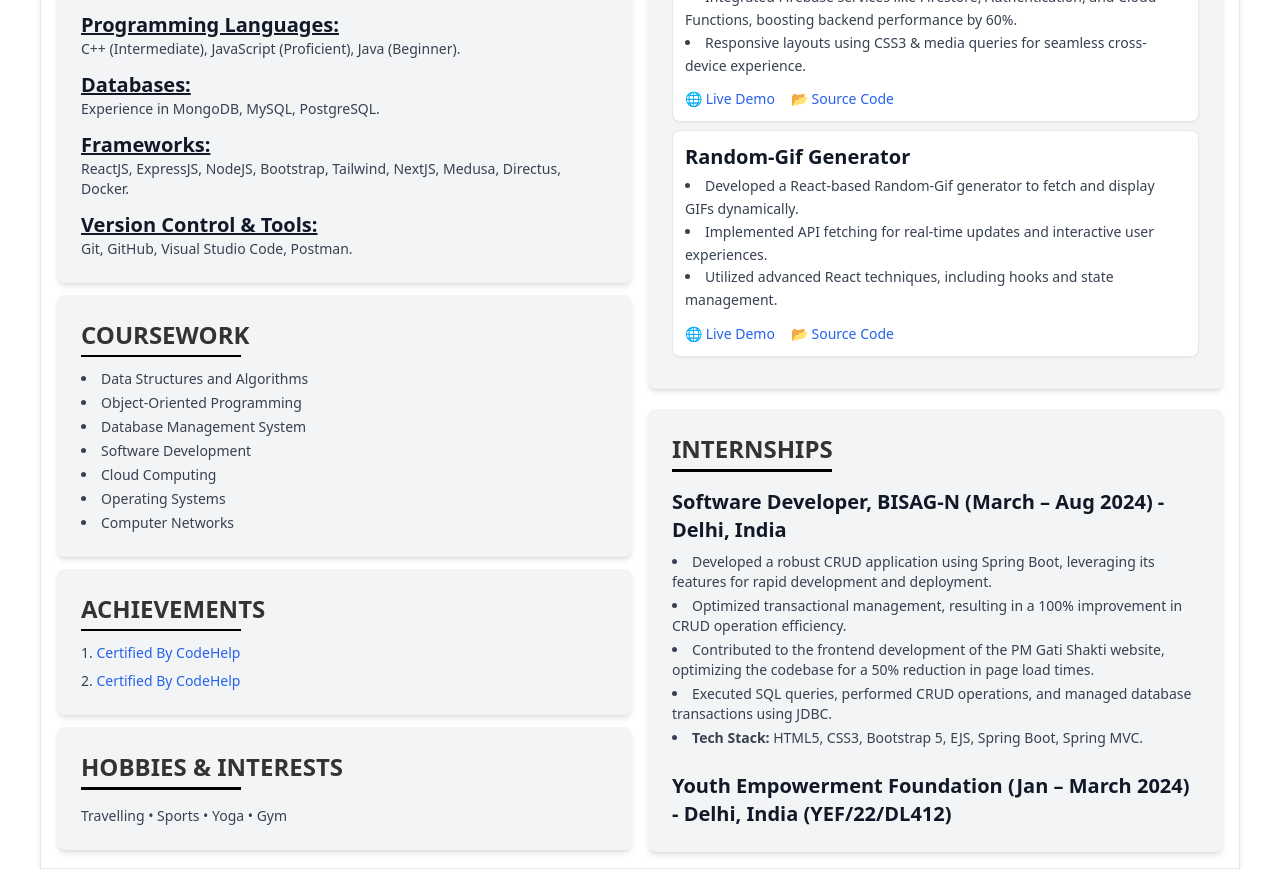
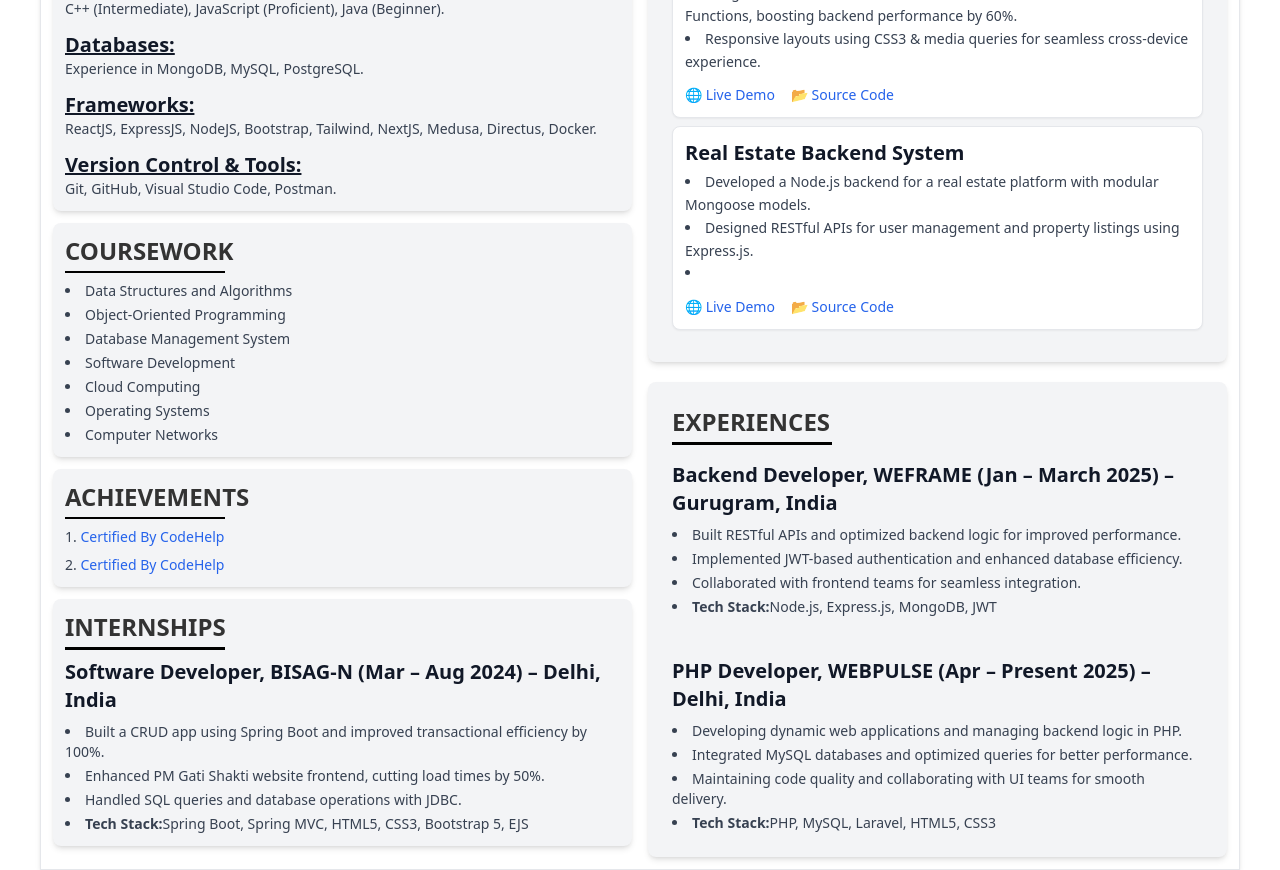
Before and after one commit to Rahul9672/Resume, a React (Create React App) app: page / in a window 1280 px wide. Shown: the part 540-1410 px from the top of the page. Built offline with nearby package versions, Linux system fonts and the light colour scheme.

Commit message:
Resumed updated

```diff
--- a/src/App.js
+++ b/src/App.js
@@ -11,7 +11,7 @@ import Internships from "./Components/Internships";
 
 function App() {
   return (
-    <div className="w-full max-w-[1200px] mx-auto p-4 border shadow-md overflow-x-hidden overflow-y-hidden text-sm">
+    <div className="w-full max-w-[1200px] mx-auto p-3 border shadow-md overflow-x-hidden overflow-y-hidden text-sm">
       <Header />
 
       {/* Optimized Grid Layout for One-Page */}
--- a/src/Components/Achievements.js
+++ b/src/Components/Achievements.js
@@ -2,9 +2,9 @@ import React from "react";
 
 const Achievements = () => {
   return (
-    <section className="p-6 bg-gray-100 text-gray-800 rounded-lg shadow-md">
+    <section className="p-3 bg-gray-100 text-gray-800 rounded-lg shadow-md">
       {/* Section Heading */}
-      <div className="mb-3">
+      <div className="mb-2">
         <h2 className="text-2xl font-bold flex items-center">ACHIEVEMENTS</h2>
         <span className="block w-40 h-[2px] bg-black mt-1"></span>
       </div>
--- a/src/Components/Coursework.js
+++ b/src/Components/Coursework.js
@@ -2,9 +2,9 @@ import React from 'react';
 
 const Coursework = () => {
   return (
-    <section className="p-6 bg-gray-100 text-gray-800 rounded-lg shadow-md">
+    <section className="p-3 bg-gray-100 text-gray-800 rounded-lg shadow-md">
       {/* Section Heading */}
-      <div className="mb-3">
+      <div className="mb-2">
         <h2 className="text-2xl font-bold flex items-center">COURSEWORK</h2>
         <span className="block w-40 h-[2px] bg-black mt-1"></span>
       </div>
--- a/src/Components/Education.js
+++ b/src/Components/Education.js
@@ -3,9 +3,9 @@ import { FaUniversity, FaSchool } from "react-icons/fa";
 
 const Education = () => {
   return (
-    <section className="p-4 bg-gray-100 text-gray-800 rounded-lg shadow-md">
+    <section className="p-3 bg-gray-100 text-gray-800 rounded-lg shadow-md">
       {/* Section Heading */}
-      <div className="mb-4">
+      <div className="mb-2">
         <h2 className="text-2xl font-bold flex items-center">EDUCATION</h2>
         <span className="block w-40 h-[3px] bg-black mt-1"></span>
       </div>
--- a/src/Components/Hobbies.js
+++ b/src/Components/Hobbies.js
@@ -2,17 +2,26 @@ import React from "react";
 
 const Hobbies = () => {
   return (
-    <section className="p-6 bg-gray-100 text-gray-800 rounded-lg shadow-md">
+    <section className="p-3 bg-gray-100 text-gray-800 rounded-lg shadow-md">
       {/* Section Heading */}
-      <div className="mb-4">
-        <h2 className="text-2xl font-bold flex items-center">HOBBIES & INTERESTS</h2>
+      <div className="mb-2">
+        <h2 className="text-2xl font-bold flex items-center">INTERNSHIPS</h2>
         <span className="block w-40 h-[3px] bg-black mt-1"></span>
       </div>
 
       {/* Hobbies in Single Line */}
-      <p className="text-md text-gray-700 font-medium">
-        Travelling • Sports • Yoga • Gym
-      </p>
+      <div className="space-y-2">
+        <h3 className="text-xl font-semibold text-gray-900">
+        Software Developer, BISAG-N (Mar – Aug 2024) – Delhi, India
+        </h3>
+        <ul className="list-disc list-inside text-gray-700 space-y-1">
+          <li>Built a CRUD app using Spring Boot and improved transactional efficiency by 100%.</li>
+          <li>Enhanced PM Gati Shakti website frontend, cutting load times by 50%.</li>
+          <li>Handled SQL queries and database operations with JDBC.</li>
+          <li><b>Tech Stack:</b>Spring Boot, Spring MVC, HTML5, CSS3, Bootstrap 5, EJS</li>
+         </ul>
+      </div>
+
     </section>
   );
 };
--- a/src/Components/Internships.js
+++ b/src/Components/Internships.js
@@ -5,30 +5,38 @@ const Internships = () => {
     <section className="p-6 bg-gray-100 text-gray-800 rounded-lg shadow-md">
       {/* Section Heading */}
       <div className="mb-4">
-        <h2 className="text-2xl font-bold flex items-center">INTERNSHIPS</h2>
+        <h2 className="text-2xl font-bold flex items-center">EXPERIENCES</h2>
         <span className="block w-40 h-[3px] bg-black mt-1"></span>
       </div>
 
       {/* BISAG-N Internship */}
       <div className="space-y-2">
         <h3 className="text-xl font-semibold text-gray-900">
-          Software Developer, BISAG-N (March – Aug 2024) - Delhi, India
+        Backend Developer, WEFRAME (Jan – March 2025) – Gurugram, India
         </h3>
         <ul className="list-disc list-inside text-gray-700 space-y-1">
-          <li>Developed a robust CRUD application using Spring Boot, leveraging its features for rapid development and deployment.</li>
-          <li>Optimized transactional management, resulting in a 100% improvement in CRUD operation efficiency.</li>
-          <li>Contributed to the frontend development of the PM Gati Shakti website, optimizing the codebase for a 50% reduction in page load times.</li>
-          <li>Executed SQL queries, performed CRUD operations, and managed database transactions using JDBC.</li>
-          <li><b>Tech Stack:</b> HTML5, CSS3, Bootstrap 5, EJS, Spring Boot, Spring MVC.</li>
-        </ul>
+          <li>Built RESTful APIs and optimized backend logic for improved performance.</li>
+          <li>Implemented JWT-based authentication and enhanced database efficiency.</li>
+          <li>Collaborated with frontend teams for seamless integration.</li>
+          <li><b>Tech Stack:</b>Node.js, Express.js, MongoDB, JWT</li>
+         </ul>
       </div>
 
+      <br/>
+      <br/>
       {/* YEF Internship */}
-      <div className="mt-6">
+      <div className="space-y-2">
         <h3 className="text-xl font-semibold text-gray-900">
-          Youth Empowerment Foundation (Jan – March 2024) - Delhi, India (YEF/22/DL412)
+        PHP Developer, WEBPULSE (Apr – Present 2025) – Delhi, India
         </h3>
+        <ul className="list-disc list-inside text-gray-700 space-y-1">
+          <li>Developing dynamic web applications and managing backend logic in PHP.</li>
+          <li>Integrated MySQL databases and optimized queries for better performance.</li>
+          <li>Maintaining code quality and collaborating with UI teams for smooth delivery.</li>
+          <li><b>Tech Stack:</b>PHP, MySQL, Laravel, HTML5, CSS3</li>
+         </ul>
       </div>
+
     </section>
   );
 };
--- a/src/Components/Projects.js
+++ b/src/Components/Projects.js
@@ -30,12 +30,12 @@ const Projects = () => {
       />
 
       <Project
-        name="Random-Gif Generator"
-        description="Developed a React-based Random-Gif generator to fetch and display GIFs dynamically."
-        backend="Implemented API fetching for real-time updates and interactive user experiences."
-        animation="Utilized advanced React techniques, including hooks and state management."
-        sourceWebpage="https://calm-belekoy-87b570.netlify.app/"
-        sourceCode="https://github.com/Rahul9672/Random-Gif"
+        name="Real Estate Backend System"
+        description="Developed a Node.js backend for a real estate platform with modular Mongoose models."
+        backend="Designed RESTful APIs for user management and property listings using Express.js."
+        database="Structured MongoDB schemas for User and Property models, enabling efficient data handling and queries."
+        sourceWebpage="https://www.loom.com/share/32db61da19894d9fa48d59234c297e2b?sid=6a350af3-fe51-4b6f-8753-5205ee18a4d5"
+        sourceCode="https://github.com/Rahul9672/RealEstateApp"
       />
     </section>
   );
--- a/src/Components/Skills.js
+++ b/src/Components/Skills.js
@@ -2,9 +2,9 @@ import React from "react";
 
 const Skills = () => {
   return (
-    <section className="p-6 bg-gray-100 text-gray-800 rounded-lg shadow-md">
+    <section className="p-3 bg-gray-100 text-gray-800 rounded-lg shadow-md">
       {/* Section Heading */}
-      <div className="mb-4">
+      <div className="mb-2">
         <h2 className="text-2xl font-bold flex items-center">SKILLS</h2>
         <span className="block w-40 h-[3px] bg-black mt-1"></span>
       </div>
```
